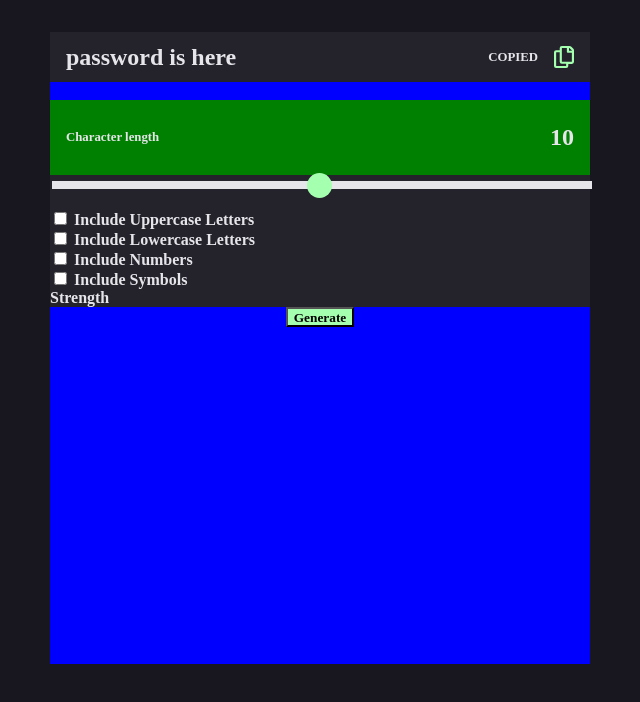
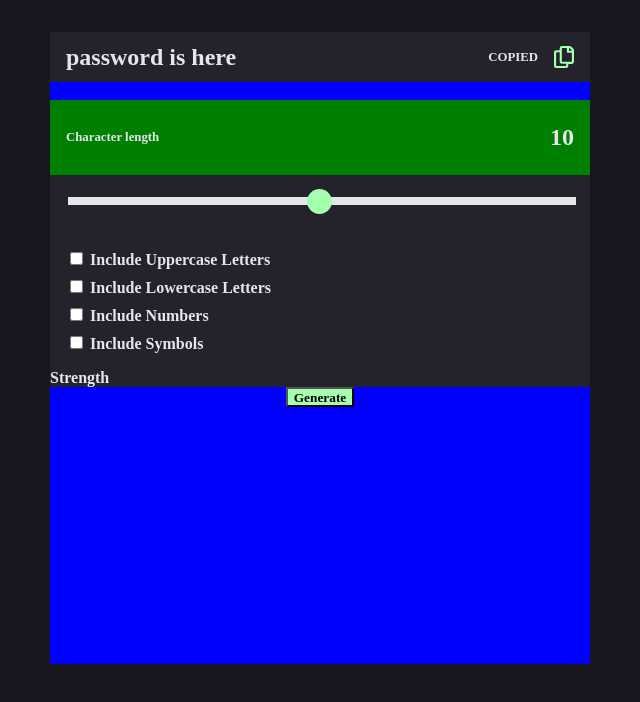
Before and after one commit to kaiuliia/password-generator, a React (Create React App) app: page / in a window 1280 px wide. Shown: the top 702 px of the page, without its empty margins (320-960 px from the left). Built offline with nearby package versions, Linux system fonts and the light colour scheme.

Commit message:
changed css for checkbox component

```diff
--- a/src/App.css
+++ b/src/App.css
@@ -129,7 +129,7 @@ img {
 }
 
 .slider-bar {
-  width: 100%;
+  padding: 1rem;
 }
 .slider {
   -webkit-appearance: none;
@@ -155,8 +155,10 @@ img {
 .checkboxContainer {
   display: flex;
   flex-direction: column;
-
-  padding-top: 1rem;
+  padding: 1rem;
+}
+.container {
+  padding-top: 0.5rem;
 }
 
 .button {
```
